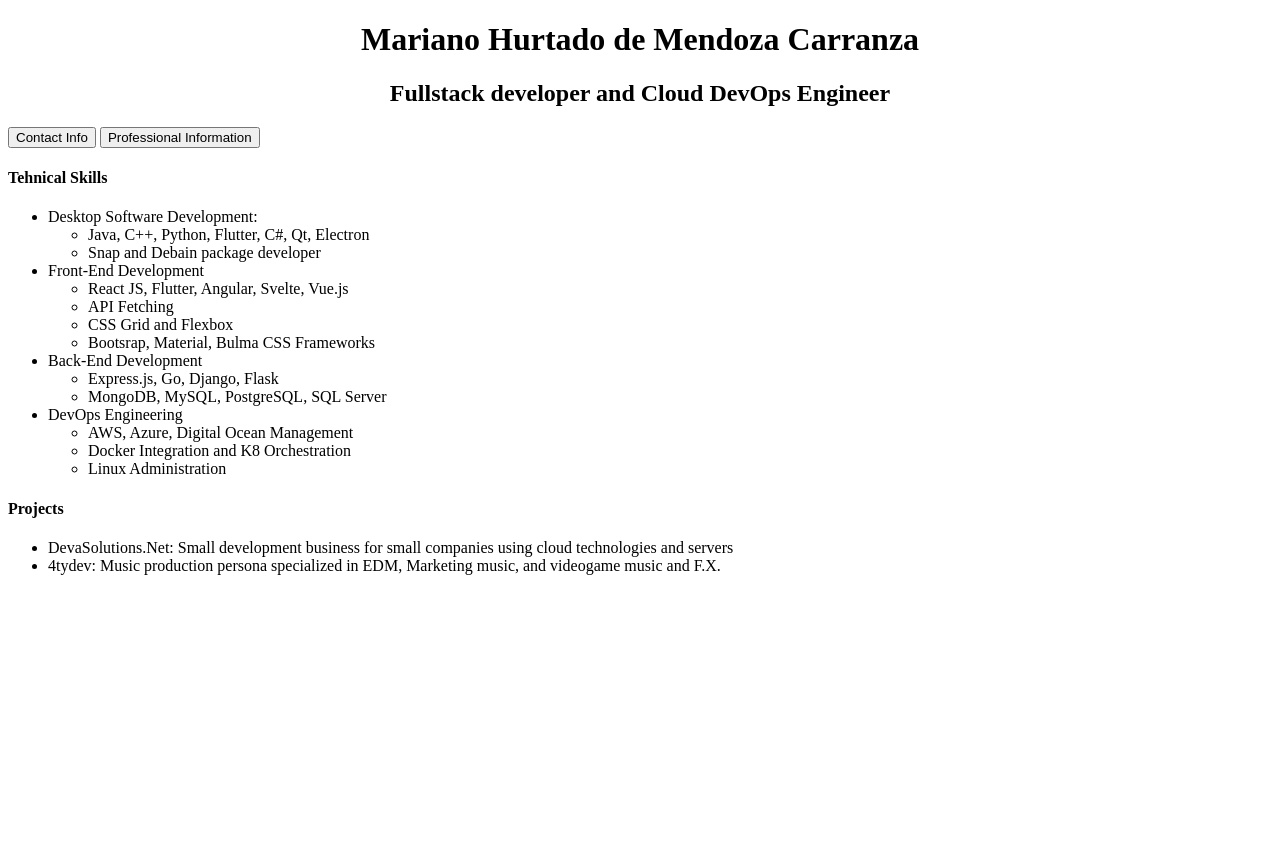
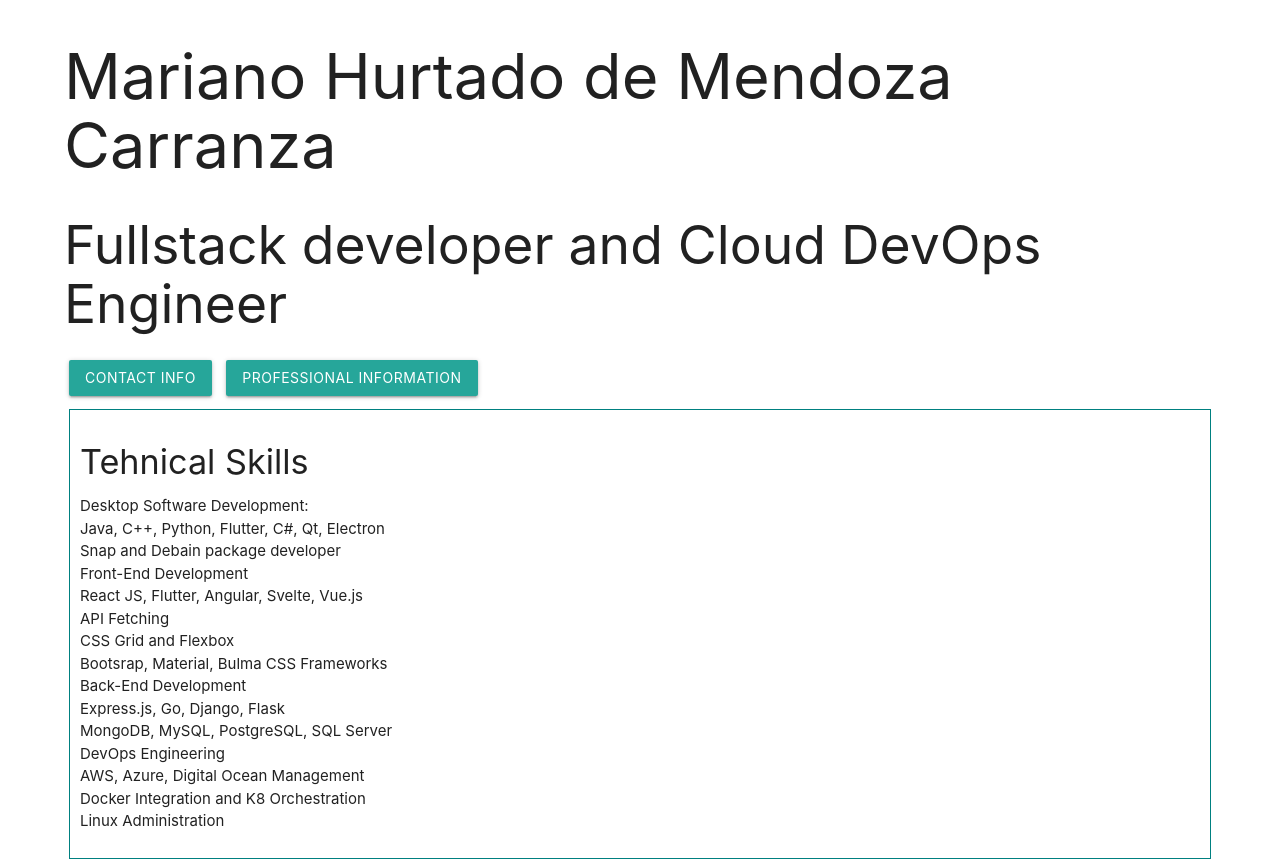
Before and after one commit to theunfactoringguru/theunfactoringguru.github.io, a plain HTML site: page index.html in a window 1280 px wide. Shown: the top 859 px of the page. Before the commit the page ends 800 px from the top, so only its background shows below. Drawn offline with nearby package versions, Linux system fonts and the light colour scheme.

Commit message:
v1.0.0 done

```diff
--- a/css/index.css
+++ b/css/index.css
@@ -1,3 +1,14 @@
-#my-info {
-  text-align: center;
+body {
+  margin-left: 5vw;
+  margin-right: 5vw;
 }
+
+.filler {
+  border: 1px solid teal;
+  padding: 10px;
+  margin: 8px 5px;
+}
+
+.btn {
+  margin: 5px;
+}
--- a/index.html
+++ b/index.html
@@ -1,11 +1,16 @@
 <!DOCTYPE html>
 <html lang="en">
+
 <head>
   <meta charset="UTF-8">
   <meta http-equiv="X-UA-Compatible" content="IE=edge">
   <meta name="viewport" content="width=device-width, initial-scale=1.0">
+  <title>Mariano Hurtado de Mendoza | The Unfactoring Guru</title>
+
+  <!-- Compiled and minified CSS -->
+  <link rel="stylesheet" href="https://cdnjs.cloudflare.com/ajax/libs/materialize/1.0.0/css/materialize.min.css">
   <link rel="stylesheet" type="text/css" href="css/index.css">
-  <title>Mariano Hurtado de Mendoza | The Unfactoring Guru</title>
+
 </head>
 <body>
 
@@ -15,8 +20,8 @@
   </div>
 
   <div class="selection-buttons">
-    <button id="contact-button">Contact Info</button>
-    <button id="professional-info-button">Professional Information</button>
+    <button class="waves-effect waves-light btn" id="contact-button">Contact Info</button>
+    <button class="waves-effect waves-light btn" id="professional-info-button">Professional Information</button>
   </div>
 
   <ul id="contact" style = "display: none;">
@@ -28,8 +33,8 @@
   <div id="professional-info" style="display: none;">
 
     <div class="selection-buttons">
-      <button id="studies-button">Studies</button>
-      <button id="experience-button">Experience</button>
+      <button class="waves-effect waves-light btn" id="studies-button">Studies</button>
+      <button class="waves-effect waves-light btn" id="experience-button">Experience</button>
     </div>
 
     <div id="studies" style="display: none;">
@@ -101,7 +106,7 @@
 
       </div>
 </div>
-<div class="skills">
+<div class="filler skills">
   <h4>Tehnical Skills</h4>
   <ul>
     <li> Desktop Software Development:
@@ -132,16 +137,17 @@
       </ul>
     </li>
   </ul>
+</div>
 
 
-    <div class="projects">
+  <div class="filler projects">
     <h4>Projects</h4>
     <ul>
       <li>DevaSolutions.Net: Small development business for small companies using cloud technologies and servers</li>
         <li>4tydev: Music production persona specialized in EDM, Marketing music, and videogame music and F.X.</li>
       </ul>
   </div>
-  </div>
   <script src="js/index.js"></script>
+  <script src="https://cdnjs.cloudflare.com/ajax/libs/materialize/1.0.0/js/materialize.min.js"></script>
 </body>
 </html>
--- a/js/index.js
+++ b/js/index.js
@@ -12,9 +12,19 @@ const contactInfoButton = document.getElementById('contact-button');
 const contactInfo = document.getElementById('contact');
 const professionalInfoButton = document.getElementById('professional-info-button');
 const professionalInfo = document.getElementById('professional-info');
+const studiesInfoButton = document.getElementById('studies-button');
+const studiesInfo = document.getElementById('studies');
+const experienceInfoButton = document.getElementById('experience-button');
+const experienceInfo = document.getElementById('experience');
 contactInfoButton.addEventListener('click', function () {
     turnModal(contactInfo);
 });
 professionalInfoButton.addEventListener('click', function () {
     turnModal(professionalInfo);
 });
+studiesInfoButton.addEventListener('click', function () {
+    turnModal(studiesInfo);
+});
+experienceInfoButton.addEventListener('click', function () {
+    turnModal(experienceInfo);
+});
```
Also changed, not shown: plande5años.txt (added). Lines whose indentation alone changed are shown as unchanged.
